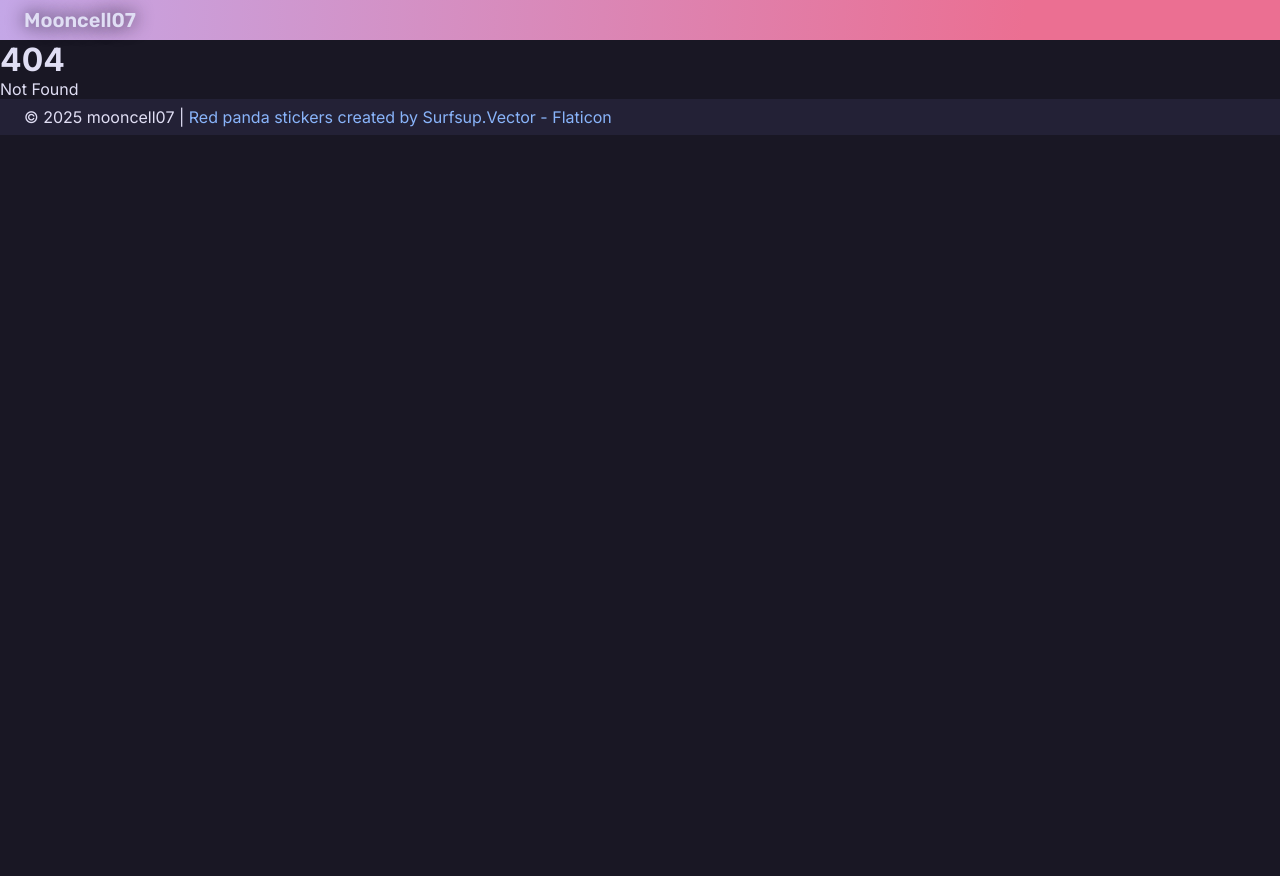
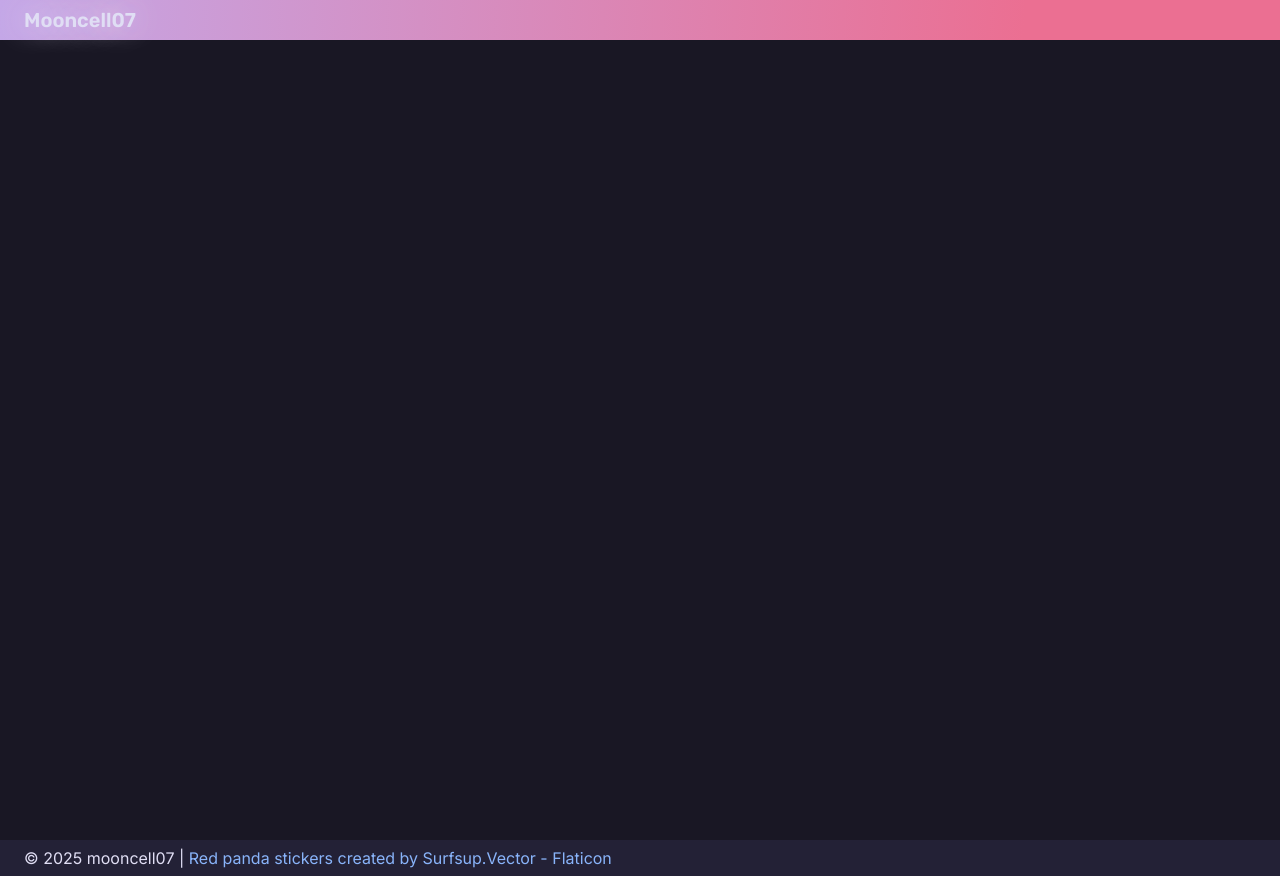
Before and after one commit to mooncell07/site, a SvelteKit app: page /Posts in a window 1280 px wide. Before the commit this address had no page. Before the commit the page ends 800 px from the top, so only its background shows below. Built offline with nearby package versions, Linux system fonts and the light colour scheme; a web font is replaced by a local one.

Commit message:
Add routes for projects and posts

```diff
--- a/src/style.css
+++ b/src/app.css
@@ -9,6 +9,28 @@
   --color-projects2: #f5c2e7;
   --color-posts1: #a6e3a1;
   --color-posts2: #f9e2af;
+}
+
+* {
+  font-family: "Inter", sans-serif;
+  font-optical-sizing: auto;
+  margin: 0;
+  padding: 0;
+}
+
+body {
+  background: var(--color-base);
+  color: var(--color-text);
+}
+
+footer {
+  background-color: var(--color-overlay);
+  padding: 0.5em 0em 0.5em 1.5em;
+}
+
+a {
+  text-decoration: none;
+  color: #89b4fa;
 }
 
 @keyframes scroll {
@@ -41,20 +63,12 @@
   }
 }
 
-* {
-  font-family: "Inter", sans-serif;
-  font-optical-sizing: auto;
-  margin: 0;
-  padding: 0;
+.container {
+  display: flex;
+  flex-direction: column;
+  font-weight: 400;
+  text-align: center;
+  min-height: 100vh;
+  justify-content: center;
+  align-items: center;
 }
-
-body {
-  background: var(--color-base);
-  color: var(--color-text);
-}
-
-
-a {
-  text-decoration: none;
-  color: #89b4fa;
-}
--- a/src/routes/+layout.svelte
+++ b/src/routes/+layout.svelte
@@ -4,7 +4,7 @@
 <link href="https://fonts.googleapis.com/css2?family=Rubik:ital,wght@0,300..900;1,300..900&family=Sansita+Swashed:wght@300..900&display=swap" rel="stylesheet">
 
 <script>
-  import "../style.css"
+  import '../app.css'
 </script>
 
 <style>
@@ -22,7 +22,7 @@
   font-weight: 600;
   font-style: normal;
   font-size: 1.25em;
-  text-shadow: var(--color-base) 0px 0px 18px;
+  text-shadow: var(--color-text) 0px 0px 30px;
   -webkit-font-smoothing: antialiased;
 }
 
--- /dev/null
+++ b/src/routes/Posts/+page.svelte
@@ -0,0 +1 @@
+<div class="container"></div>
--- /dev/null
+++ b/src/routes/Projects/+page.svelte
@@ -0,0 +1 @@
+<div class="container"></div>
```
Also changed, not shown: src/routes/+page.svelte (+2 -12 lines).
